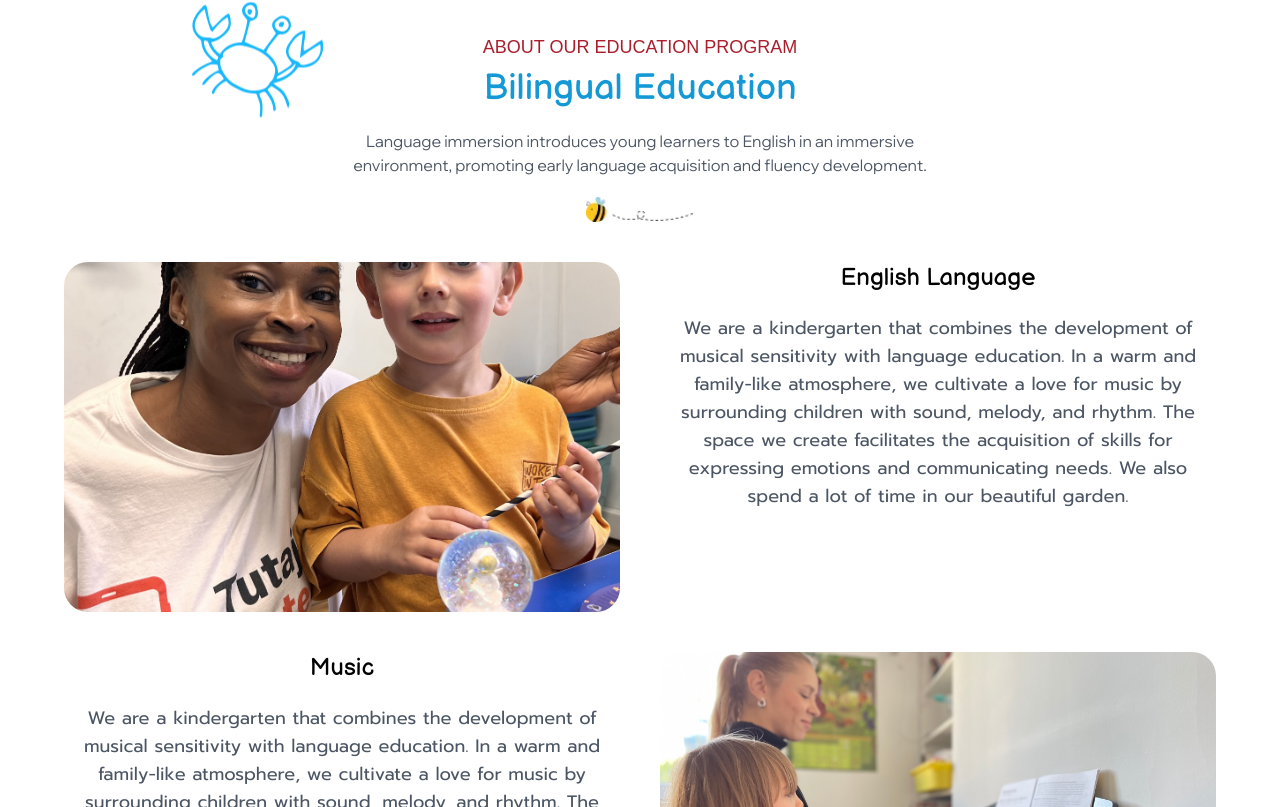
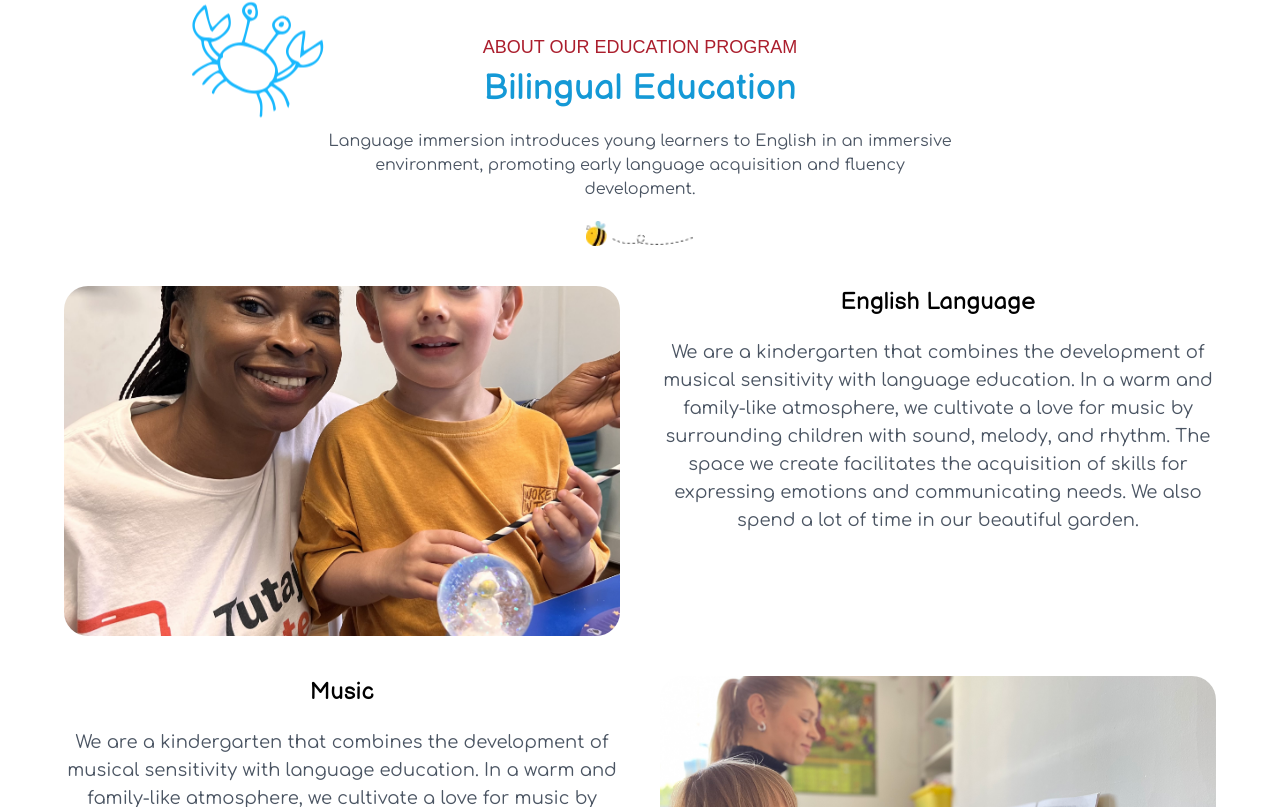
Before and after one commit to exelimpichment/labokids, a Next.js app: page /en/bilingual in a window 1280 px wide. Shown: the part 833-1640 px from the top of the page. Built offline with nearby package versions, Linux system fonts and the light colour scheme; a web font is replaced by a local one.

Commit message:
aditional font bugs fixed

```diff
--- a/src/app/[lang]/bilingual/bilingualProgram/bilingualProgramItem.tsx
+++ b/src/app/[lang]/bilingual/bilingualProgram/bilingualProgramItem.tsx
@@ -1,5 +1,5 @@
 import Image, { StaticImageData } from 'next/image';
-import { titleFont } from '../../common/fonts';
+import { textFont, titleFont } from '../../common/fonts';
 import { bilingualProgramImageObj } from '@/lib/types';
 
 interface IBilingualProgramItem {
@@ -41,7 +41,9 @@ const BilingualProgramItem: React.FC<IBilingualProgramItem> = ({
           <h2 className={`${titleFont.className} text-center text-2xl`}>
             {header}
           </h2>
-          <p className="pt-5 text-center text-lg text-gray-600">
+          <p
+            className={`pt-5 text-center text-lg text-gray-600 ${textFont.className}`}
+          >
             {description}
           </p>
         </div>
--- a/src/app/[lang]/common/fonts.ts
+++ b/src/app/[lang]/common/fonts.ts
@@ -1,6 +1,8 @@
 import {
   Balsamiq_Sans,
+  Comfortaa,
   Shantell_Sans,
+  Ubuntu,
   Wix_Madefor_Display,
 } from 'next/font/google';
 
@@ -20,8 +22,8 @@ export const titleFont = Balsamiq_Sans({
   adjustFontFallback: false,
 });
 
-export const textFont = Wix_Madefor_Display({
-  weight: ['400', '500', '600', '700'],
+export const textFont = Comfortaa({
+  weight: ['400', '700'],
   subsets: ['latin', 'cyrillic'],
   fallback: ['system-ui', 'arial'],
   display: 'swap',
--- a/src/app/[lang]/montessori/MontessoriMethodsList/montessoriMethodsItem.tsx
+++ b/src/app/[lang]/montessori/MontessoriMethodsList/montessoriMethodsItem.tsx
@@ -8,7 +8,7 @@ const MontessoriMethodsItem: React.FC<IMontessoriMethodsItem> = ({
 }) => {
   return (
     <Container>
-      <section className="flex gap-3 lg:flex-row lg:gap-10">
+      <section className="flex flex-col gap-3 lg:flex-row lg:gap-10">
         <div
           className={`relative min-h-[350px] basis-full ${
             id % 2 !== 0 ? 'lg:order-1' : null
--- a/src/app/[lang]/navbar/hamburgerMenu/dropdownItem.tsx
+++ b/src/app/[lang]/navbar/hamburgerMenu/dropdownItem.tsx
@@ -5,6 +5,7 @@ import { useGlobalContext } from '../../context/globalContext';
 import { useRouter } from 'next/navigation';
 import { CakeSlice, Leaf, LucideIcon, Ruler } from 'lucide-react';
 import { TbLanguage } from 'react-icons/tb';
+import { titleFont } from '../../common/fonts';
 
 interface INavbarLink {
   route: {
@@ -53,7 +54,7 @@ const DropdownItem: React.FC<IDropdownItem> = ({ item }) => {
       <button
         type="button"
         onClick={handleClick}
-        className={`flex gap-2 ${
+        className={`flex gap-2 ${titleFont.className} ${
           pathname === `/${lang}/${key}` ? 'text-black' : 'text-gray-600'
         } px-3`}
       >
```
